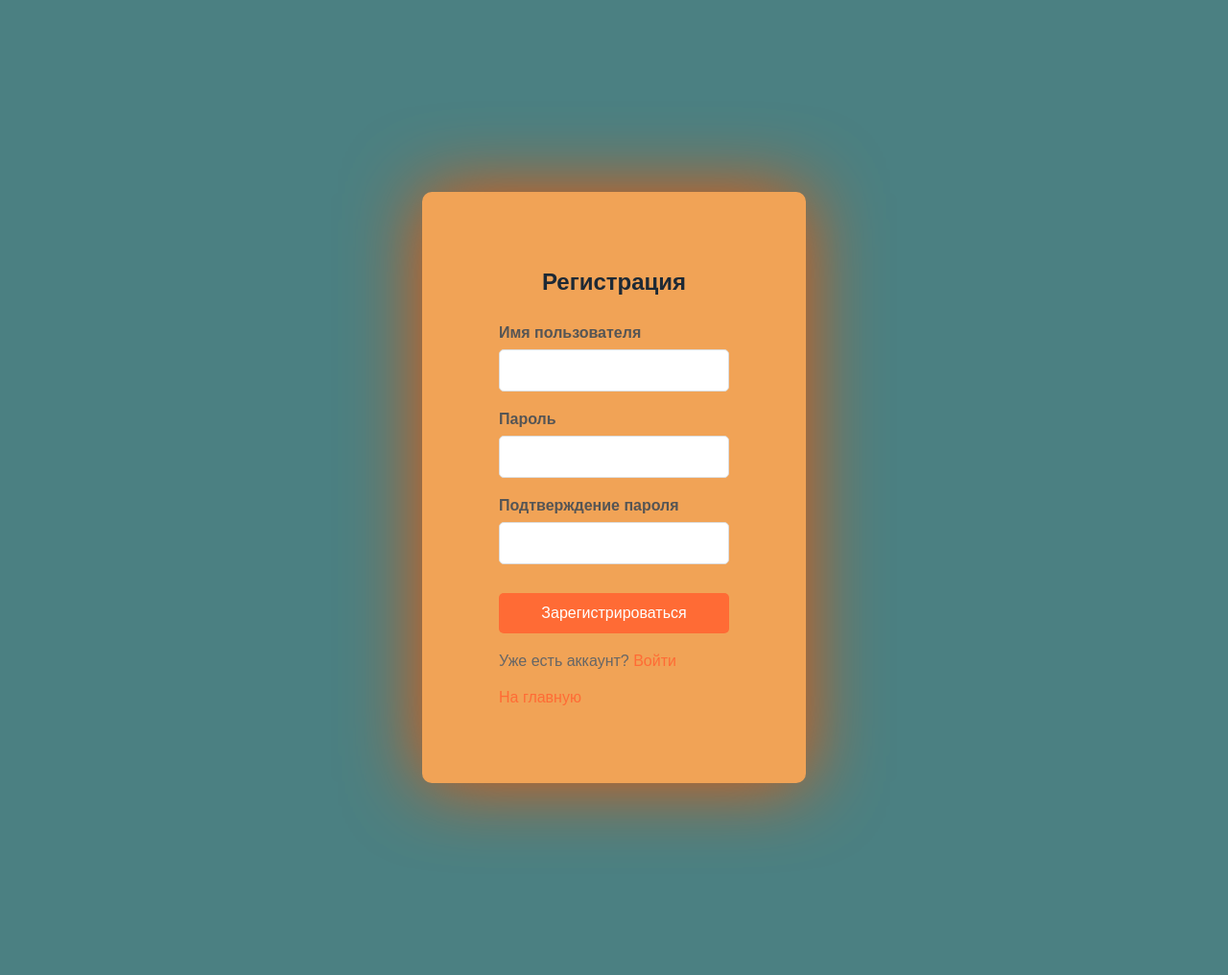
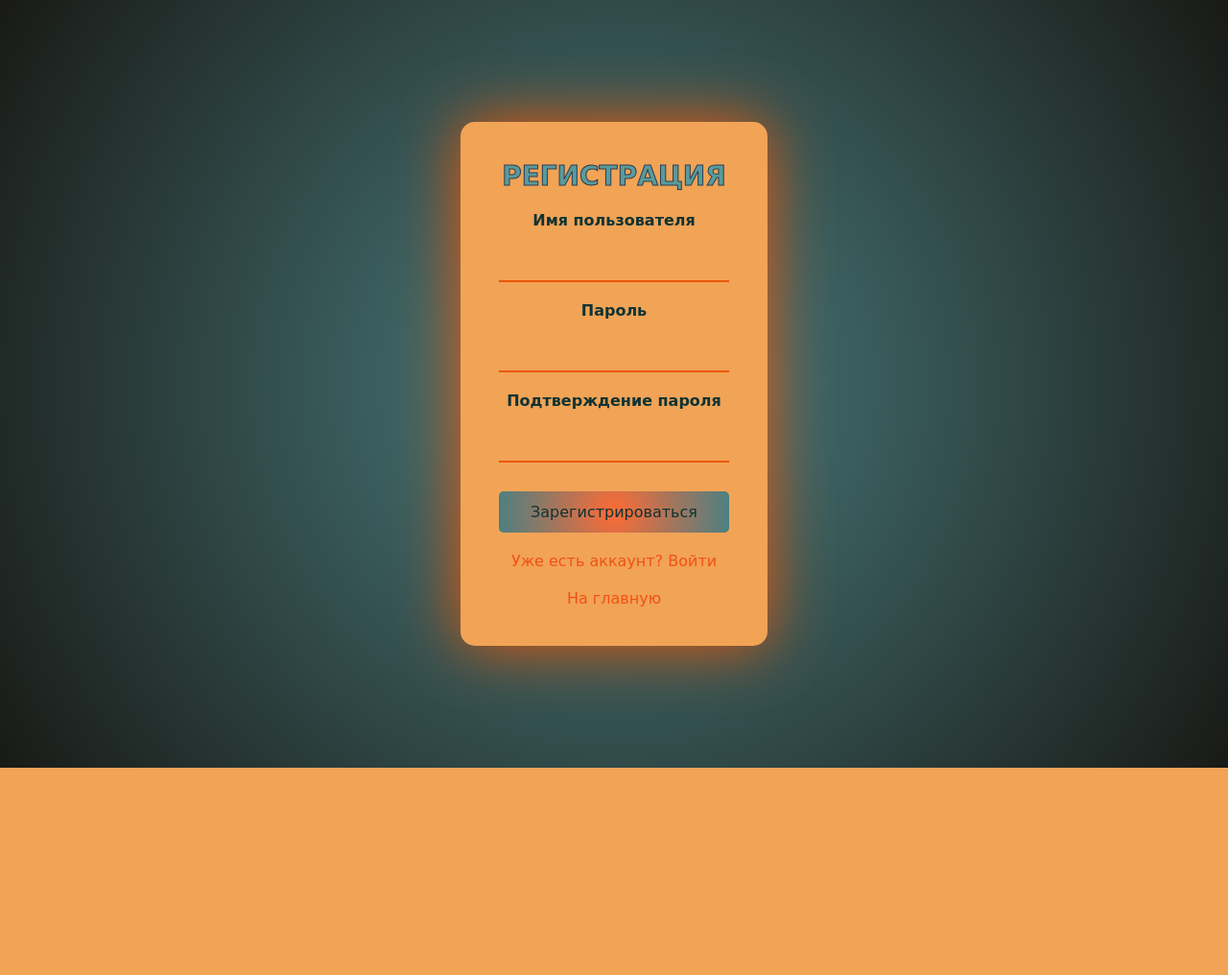
Before and after one commit to krktmmm/eda_trpo, a Django app: page /register/ in a window 1280 px wide. Shown: the whole page at 96% size. After the commit the page ends 800 px from the top, so only its background shows below. Run offline with Django 5.2, Linux system fonts and the light colour scheme.

Commit message:
feat: улучшен дизайн страницы регистрации

```diff
--- a/places/templates/registration/register.html
+++ b/places/templates/registration/register.html
@@ -4,46 +4,28 @@
     <meta charset="UTF-8">
     <title>Регистрация | СытГУТИ 🍔</title>
     <link rel="stylesheet" href="/static/register_style.css">
-    <style>
-        .error-message {
-            color: red;
-            font-size: 12px;
-            margin-top: 5px;
-        }
-        .input-box.error input {
-            border-color: red;
-            background-color: #fff0f0;
-        }
-    </style>
 </head>
 <body>
 
     <form method="post">
-        <h2>Регистрация</h2>
-        {% csrf_token %}
+        <h2>РЕГИСТРАЦИЯ</h2>
 
         <div class="input-box {% if form.username.errors %}error{% endif %}">
             <span>Имя пользователя</span>
-            <input type="text" name="username" value="{{ form.username.value|default:'' }}" required>
-            {% if form.username.errors %}
-                <div class="error-message">{{ form.username.errors.0 }}</div>
-            {% endif %}
+            <input type="text" name="username" value="" required>
+                <div class="error-message"></div>
         </div>
 
         <div class="input-box {% if form.password1.errors %}error{% endif %}">
             <span>Пароль</span>
             <input type="password" name="password1" required>
-            {% if form.password1.errors %}
-                <div class="error-message">{{ form.password1.errors.0 }}</div>
-            {% endif %}
+                <div class="error-message"></div>
         </div>
 
         <div class="input-box {% if form.password2.errors %}error{% endif %}">
             <span>Подтверждение пароля</span>
             <input type="password" name="password2" required>
-            {% if form.password2.errors %}
-                <div class="error-message">{{ form.password2.errors.0 }}</div>
-            {% endif %}
+                <div class="error-message"></div>
         </div>
 
         <button type="submit" class="submit-bin">Зарегистрироваться</button>
--- a/static/register_style.css
+++ b/static/register_style.css
@@ -7,48 +7,44 @@
 }
 
 body {
-    background-color: #4b8082;          /* Цвет фона страницы */
+    background: radial-gradient(900px circle, #4b8082, #0f0601);
     display: flex;
     justify-content: center;            /* Центрирование по горизонтали */
     align-items: center;                /* Центрирование по вертикали */
-    font-family: Arial, sans-serif;     /* Шрифт для всего текста на странице */
-    margin: 0;
-    padding: 200px;
+    font-family: "Brush Script MT", cursive;     /* Шрифт для всего текста на странице */
+    height: 100vh;
 }
 
 /* Контейнер формы */
 form {
     background: #f1a356;
-    padding: 80px;
-    border-radius: 10px;
-    box-shadow: 0 0 80px #eb5708;
-    width: 100%;
-    max-width: 400px;
-    margin: 0 auto;
+    padding: 40px;
+    border-radius: 15px;
+    box-shadow: 0 0 65px #eb5708;
+    width: 320px;
+    text-align: center;
 }
 
 /* Заголовок */
 h2 {
-    margin-bottom: 30px; /* отступ между регистрацией и полем */
-    color: #1d2935;
-    text-align: center;  /* Выравнивание по центру */
+    margin-bottom: 20px;
+    color: #5a9a9c;
+    font-size: 28px;
+    -webkit-text-stroke: 1px #2c3e50;
+    font-weight: bold;
 }
 
 /* Блок с полем ввода */
 .input-box {
-    margin-bottom: 20px;
-    text-align: left;
-    display: flex;
-    flex-direction: column;
-    align-items: center;
-    width: 100%;
+    position: relative;
+    margin: 20px 0;
 }
 
 /* Подпись над полем */
 .input-box span {
     display: block;
     margin-bottom: 8px;
-    color: #555;
+    color: #0f3333;
     font-weight: bold;
     width: 100%;
 }
@@ -56,10 +52,14 @@ h2 {
 /* Поля ввода */
 .input-box input {
     width: 100%;
-    padding: 12px;
-    border: 1px solid #ddd;
-    border-radius: 5px;
-    font-size: 16px;
+    padding: 12px 15px;
+    border: none;
+    outline: none;
+    background: none;
+    font-size: 18px;
+    border-bottom: 2px solid #eb5708;
+    transition: 0.4s;
+
 }
 
 .input-box input:focus {
@@ -71,8 +71,9 @@ h2 {
 .submit-bin {
     width: 100%;
     padding: 12px;
-    background-color: #ff6b35;
-    color: white;
+    font-family: "Brush Script MT", cursive;
+    background: radial-gradient(circle, #ff6b35, #4b8082);
+    color: #0f3333;
     border: none;
     border-radius: 5px;
     font-size: 16px;
@@ -81,17 +82,19 @@ h2 {
 }
 
 .submit-bin:hover {
-    background-color: #e55a2b;
+    background: radial-gradient(circle, #f25116, #215354);
+    transform: scale(1.02);
+    box-shadow: 0 4px 15px rgba(0, 0, 0, 0.3);
 }
 
 /* Текст и ссылки */
 p {
     margin-top: 20px;
-    color: #666;
+    color: #f25116;
 }
 
 a {
-    color: #ff6b35;
+    color: #f25116;
     text-decoration: none;
 }
 
```
